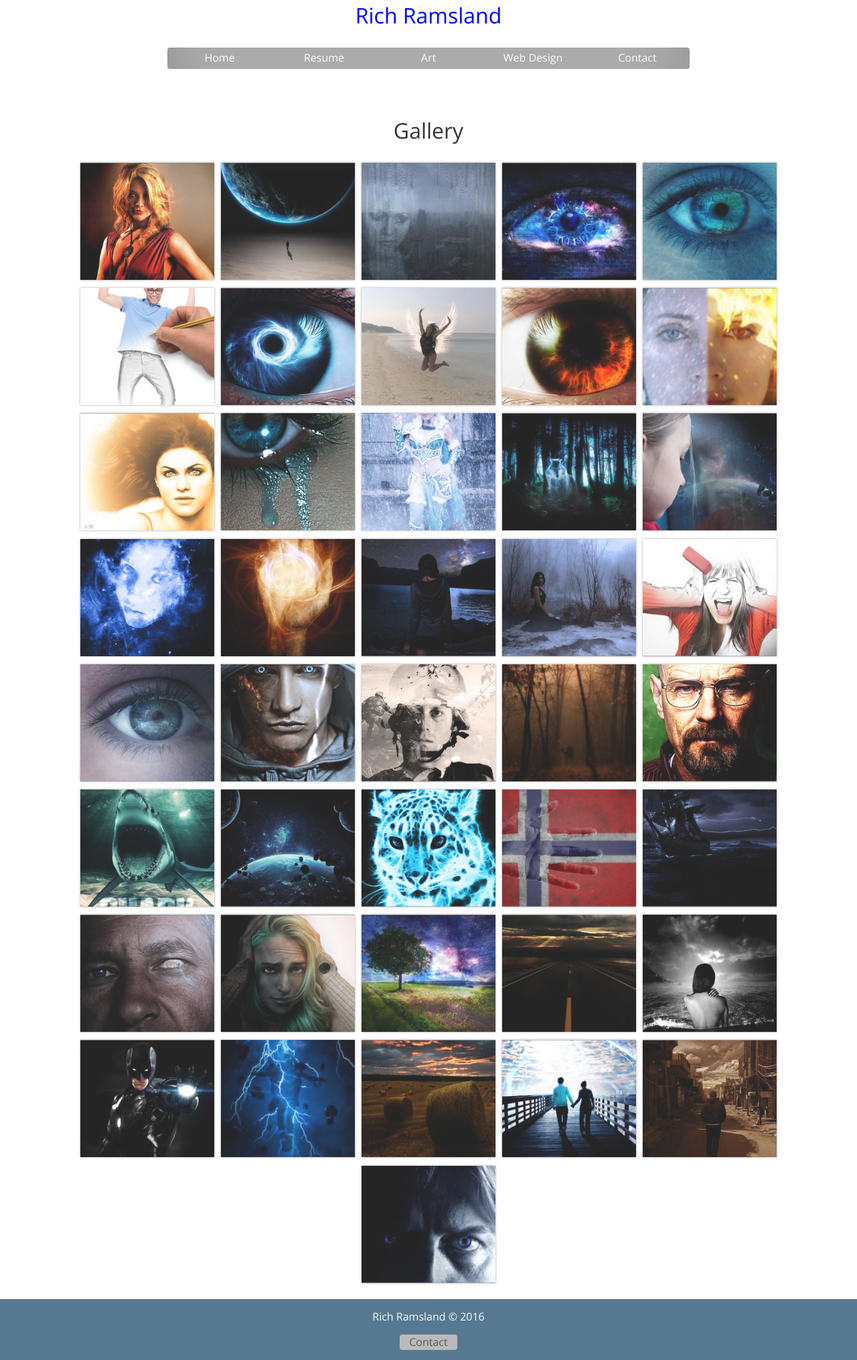
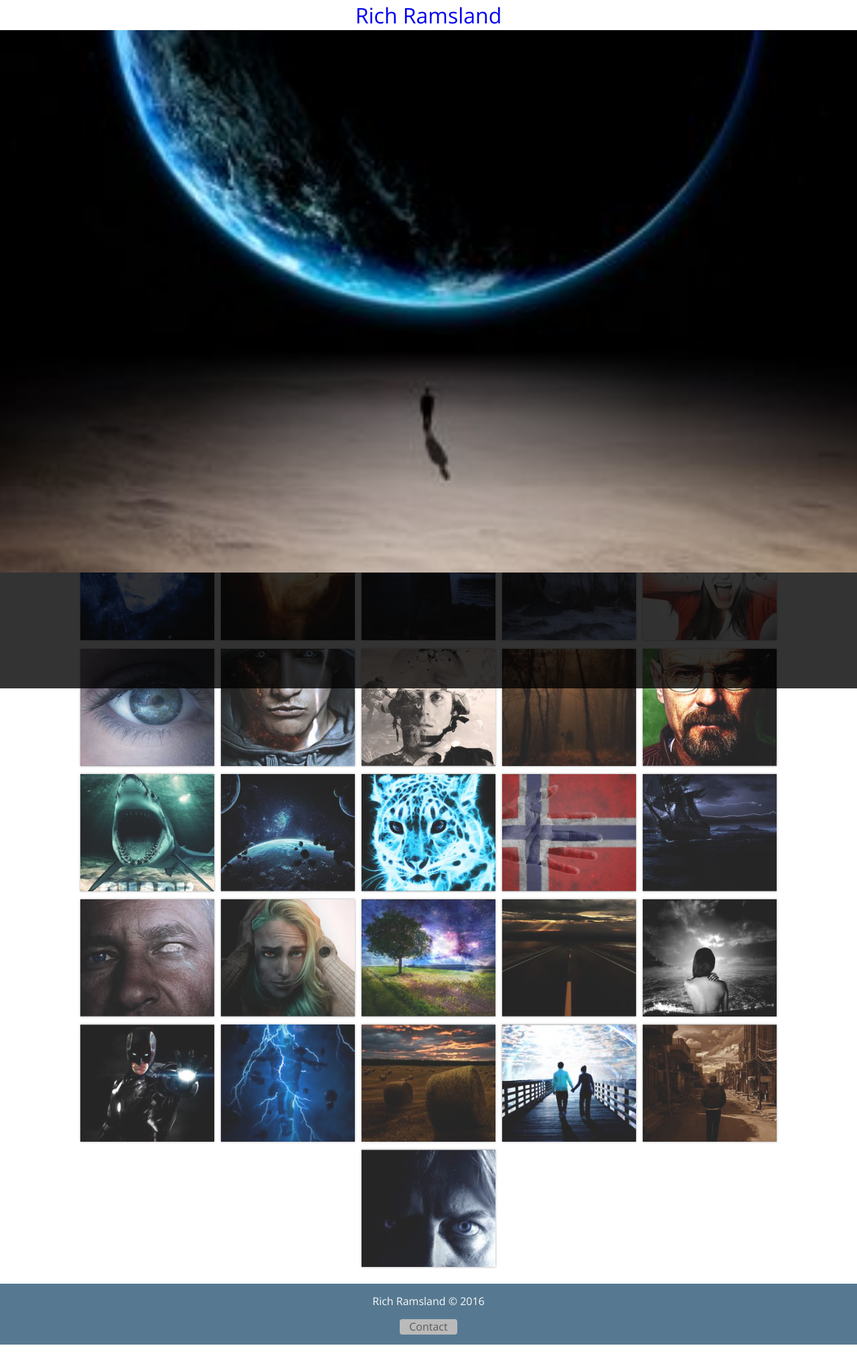
Before and after one commit to RRamsland/rramsland.github.io, a Jekyll site: the page built from artTest.html, in a window 1280 px wide. Shown: the whole page at 67% size. Built offline with Jekyll 4.4.1, drawn with Linux system fonts in a browser that asks for light colours; nearby versions of some CDN libraries; library files that are not in the unit come from our copies; after the commit the page ends 2008 px from its top, so only the background shows below that.

Commit message:
Fullscreen Test 1

```diff
--- /dev/null
+++ b/_layouts/art.html
@@ -0,0 +1,11 @@
+{% include head.html %}
+{% include header.html %}
+<div class="contentFade"></div>
+<div class="fullImageContainer">
+	<img class="fullImage" src="/Art-Thumbs/Alone.jpg"/>
+</div>
+<div class="main-content">
+	{{ content }}
+</div>
+
+{% include footer.html %}
--- a/artTest.html
+++ b/artTest.html
@@ -1,9 +1,8 @@
 ---
 title: Art
-layout: default
+layout: art
 ---
-<div class="contentFade"></div>
-<img class="fullImage" src=""/>
+
 <div class="container">
     <h1>Gallery</h1>
     <div class="artGallery">
--- a/css/main.css
+++ b/css/main.css
@@ -395,9 +395,37 @@
   height: auto;
 }
 
+.contentFade {
+    position: absolute;
+    background: black;
+    opacity: .8;
+    width: 100%;
+    height: 100%;
+    z-index: 5;
 
+}
 
+.fullImageContainer {
+    background: gray;
+    width: 90%;
+    height: 90%;
+    position: absolute;
+    z-index: 6;
+    margin: 0 auto;
+    left: 5%;
+    top: 5%;
+}
 
+.fullImage{
+  position: absolute;
+  left: 50%;
+  top: 50%;
+  height: 100%;
+  width: auto;
+  -webkit-transform: translate(-50%,-50%);
+      -ms-transform: translate(-50%,-50%);
+          transform: translate(-50%,-50%);
+}
 
 
 
```
